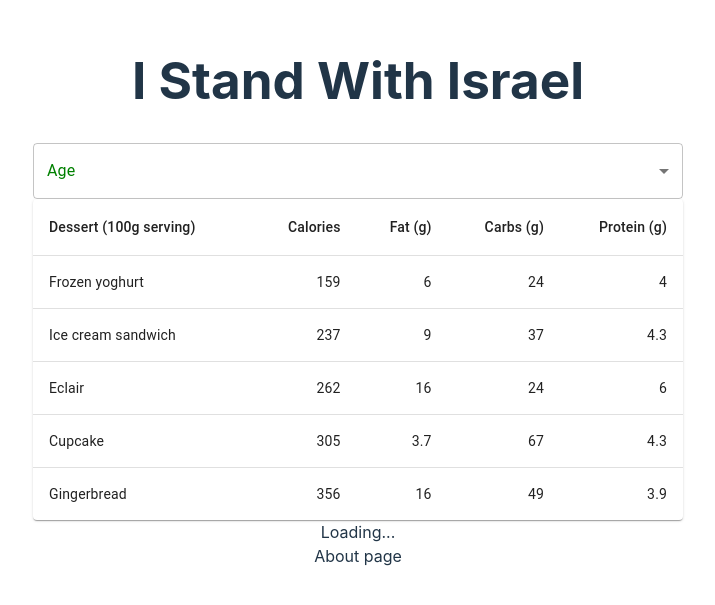
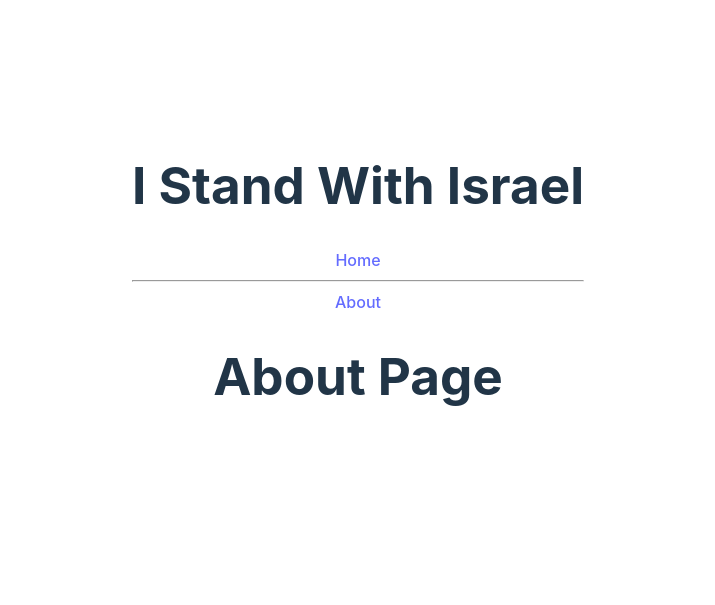
Before and after one commit to timorust/blog-react-fs, a React (Vite) app in the folder front/blog-node/: page /about in a window 1280 px wide. Shown: the part 107-712 px from the top of the page, without its empty margins (282-997 px from the left). Built offline with nearby package versions, Linux system fonts and the light colour scheme; no server answers.

Commit message:
routes page

```diff
--- a/front/blog-node/src/App.tsx
+++ b/front/blog-node/src/App.tsx
@@ -3,10 +3,11 @@ import "./App.css";
 // import { GetData } from "./components/getData";
 import { QueryClient, QueryClientProvider } from "@tanstack/react-query";
 // import { AddForm } from "./components/add_form/addForm";
-import { GetDataAndAddForm } from "./components/get_data_and_add_form";
-import { BasicSelect } from "./components/material_ui/select";
-import { BasicTable } from "./components/material_ui/table";
-import { BrowserRouter, Route, Routes } from "react-router-dom";
+// import { GetDataAndAddForm } from "./components/get_data_and_add_form";
+// import { BasicSelect } from "./components/material_ui/select";
+// import { BasicTable } from "./components/material_ui/table";
+import { BrowserRouter, Link } from "react-router-dom";
+import { RouterComponent } from "./routes";
 
 const queryClient = new QueryClient();
 function App() {
@@ -14,15 +15,18 @@ function App() {
     <BrowserRouter>
       <QueryClientProvider client={queryClient}>
         <h1>I Stand With Israel</h1>
-        <BasicSelect />
+        {/* <BasicSelect />
         <BasicTable />
-        <GetDataAndAddForm />
+        <GetDataAndAddForm /> */}
         {/* <GetData />
       <AddForm /> */}
-        <Routes>
-          <Route path="/" element={<div>Home page</div>} />
-          <Route path="/about" element={<div>About page</div>} />
-        </Routes>
+        <div>
+          <Link to={"/"}>Home</Link>
+          <hr />
+          <Link to={"/about"}>About</Link>
+        </div>
+        <RouterComponent />
+        <br />
       </QueryClientProvider>
     </BrowserRouter>
   );
--- /dev/null
+++ b/front/blog-node/src/routes/about.tsx
@@ -0,0 +1,5 @@
+import React from "react";
+
+export function AboutPage() {
+  return <h1>About Page</h1>;
+}
--- /dev/null
+++ b/front/blog-node/src/routes/home.tsx
@@ -0,0 +1,4 @@
+import React from "react";
+export function HomePage() {
+  return <h1>Home Page</h1>;
+}
--- /dev/null
+++ b/front/blog-node/src/routes/index.tsx
@@ -0,0 +1,20 @@
+import React from "react";
+
+import { Route, Routes } from "react-router-dom";
+import { HomePage } from "./home";
+import { AboutPage } from "./about";
+import { MainProducts } from "./products/main";
+import { ProductId } from "./products/[id]";
+
+export function RouterComponent() {
+  return (
+    <Routes>
+      <Route path="/" element={<HomePage />} />
+      <Route path="/about" element={<AboutPage />} />
+      <Route path="/products">
+        <Route path=":id" element={<ProductId />} />
+        <Route index element={<MainProducts />} />
+      </Route>
+    </Routes>
+  );
+}
--- /dev/null
+++ b/front/blog-node/src/routes/products/[id].tsx
@@ -0,0 +1,8 @@
+import React from "react";
+import { useParams } from "react-router-dom";
+
+export function ProductId() {
+  const params = useParams();
+
+  return <h1>Product ID {JSON.stringify(params)}</h1>;
+}
--- /dev/null
+++ b/front/blog-node/src/routes/products/main.tsx
@@ -0,0 +1,5 @@
+import React from "react";
+
+export function MainProducts() {
+  return <h1>Main Products</h1>;
+}
```
